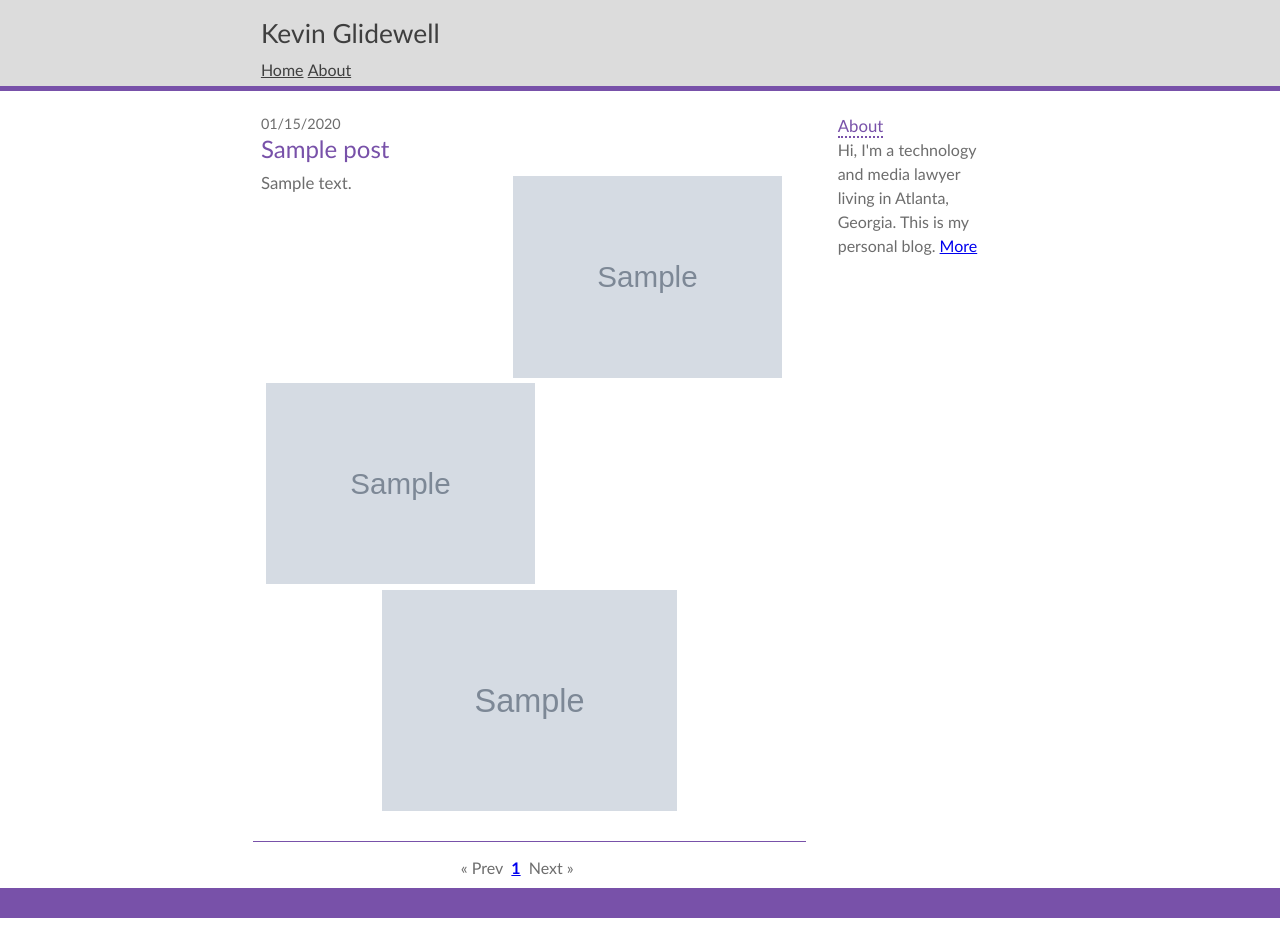
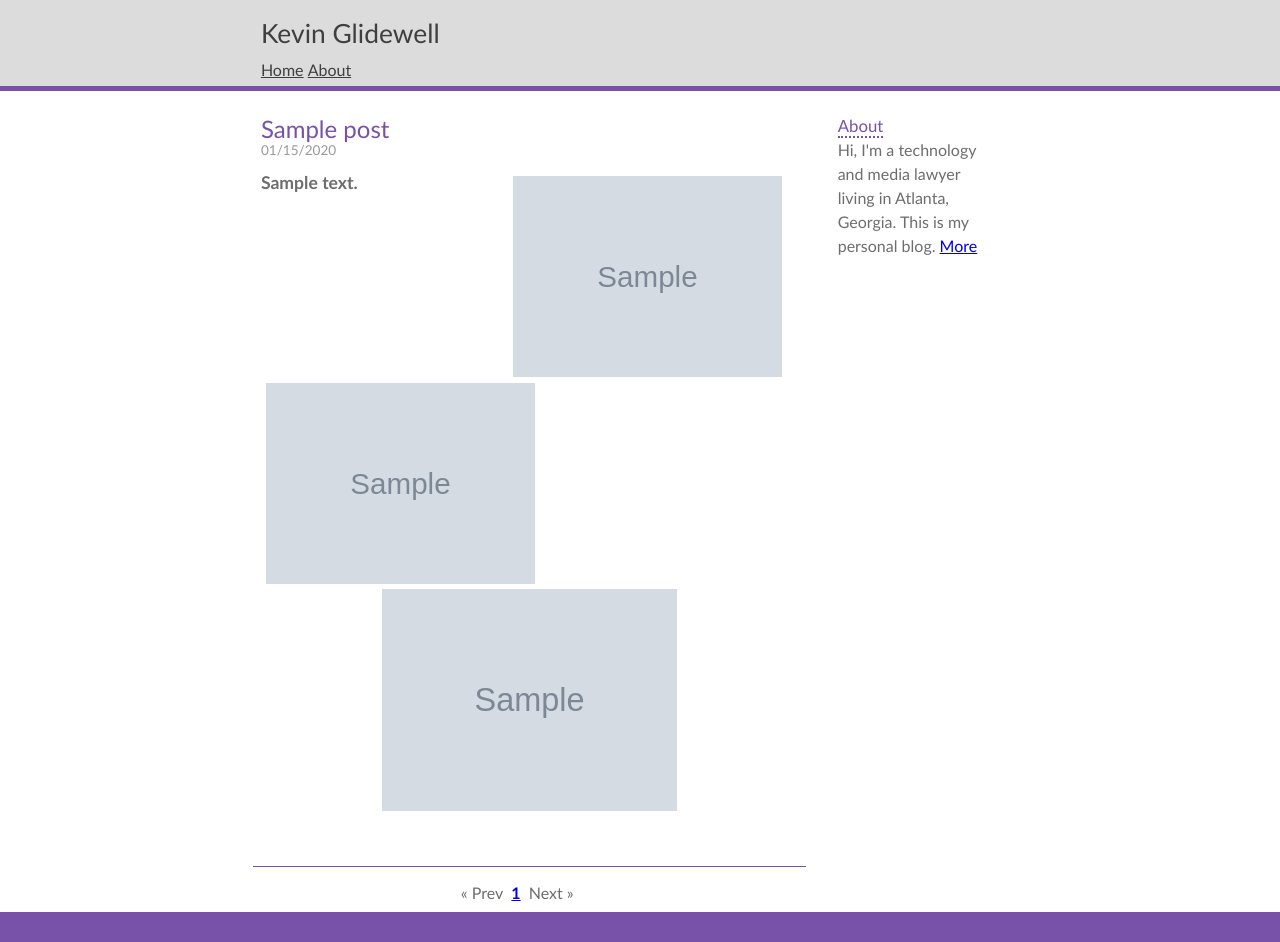
Before and after one commit to kpglide/blog, a Flask app: page / in a window 1280 px wide. Before the commit the page ends 918 px from the top, so only its background shows below. Run offline with Flask 2, Linux system fonts and the light colour scheme; tables that the repository leaves empty hold one stand-in row (values such as "Sample post"); grey boxes marked "Sample" are stand-in pictures; some libraries are stand-ins or nearby versions.

Commit message:
updated styles

```diff
--- a/app/static/base_styles.css
+++ b/app/static/base_styles.css
@@ -73,12 +73,14 @@ and post title, body and byline styles */
 	border-bottom-color: #7851a9;
 	clear: both;
 	line-height: 1.5em;
-	padding: .50em;
+	padding: 1em .50em 2em .50em;
+	margin-bottom: 1em;
 }
 
 #title {
-	line-height: 25%;
+	font-size: 150%;
 	color: #7851a9;
+	margin: .5% 0 0 0;
 }
 
 #title a {
@@ -91,14 +93,16 @@ and post title, body and byline styles */
 }
 
 #byline {
-	font-size: 90%;
-	margin-top: 1%;
-	margin-bottom: -2.5%;
+	font-size: 85%;
+	margin-top: -.5%;
+	color: #999999;
+
 }
 
 #post_body {
 	margin-top: -1%;
-	font-size: 105%
+	font-size: 110%;
+	font-weight: 700;
 }
 
 .right {
@@ -184,7 +188,7 @@ div.pagination span.disabled_item {
 
 /* Styles for main Index page sidebar */
 #sidebar {
-	margin: 2% 1% 7% 1%;
+	margin: 3% 1% 7% 1%;
 	line-height: 1.5em;
 	border-radius: 16px;
 	padding: 1em;
@@ -283,7 +287,7 @@ div.pagination span.disabled_item {
 	background-color: #7851a9;
 	color: white;
 	line-height: 1.5em;
-	padding: 1%;
+	padding: 1% 15px 1% 15px;
 	-webkit-border-radius: 16px;
 	-moz-border-radius: 16px;
 	border-radius: 16px;
--- a/app/templates/index.html
+++ b/app/templates/index.html
@@ -6,15 +6,15 @@
 <div id="post">
 {% for post in posts %}
 	<div class="post_wrapper {% if single_post %}post_wrapper_no_border{% endif %}">
-		<p id="byline">
-			{{ moment(post.timestamp).format('L') }}
-		</p>
 		<p id="title">
 			{% if not single_post %}
 			<a href="{{ url_for('.single_post', id=post.id) }}">{{ post.title }}</a>
 			{% else %}
 			<span class="title_no_link">{{ post.title }}</span>
 			{% endif %}
+		</p>
+		<p id="byline">
+			{{ moment(post.timestamp).format('L') }}
 		</p>
 		<p id="post_body">
 			{% if post.image1_url %}
```
